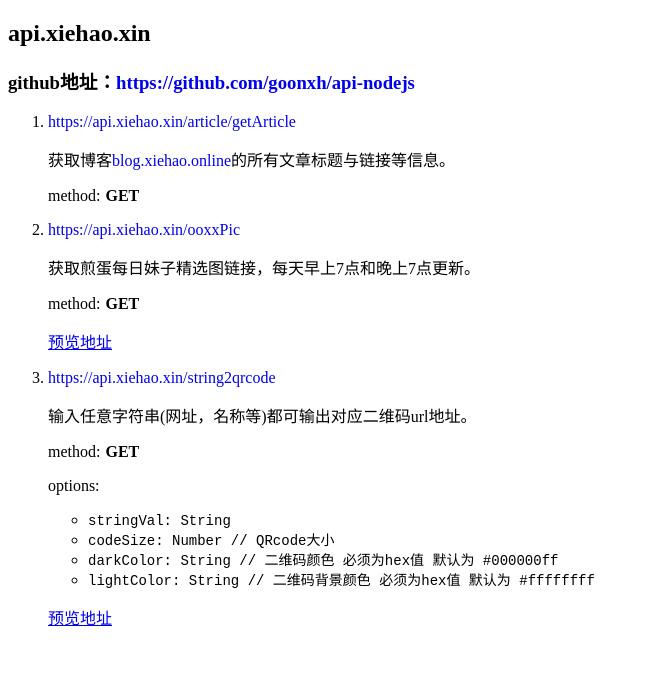
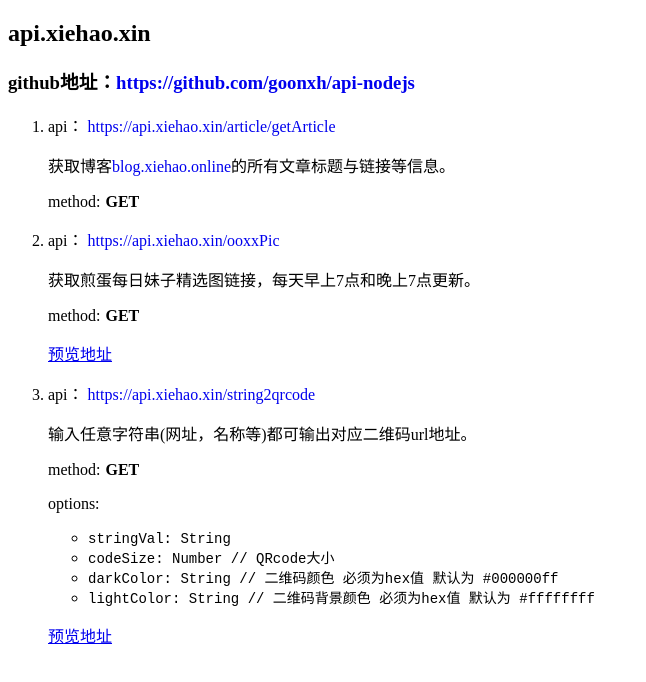
Before and after one commit to goonxh/api-nodejs, a website: page index.html in a window 1280 px wide. Shown: the whole page, without its empty margins (0-646 px from the left). Drawn offline with Linux system fonts and the light colour scheme.

Commit message:
index.html

```diff
--- a/index.html
+++ b/index.html
@@ -20,17 +20,20 @@
 	<h3><span>github地址：<a href="https://github.com/goonxh/api-nodejs" target="_blank">https://github.com/goonxh/api-nodejs</a></span></h3>
 	<ol>
 		<li>
+			<span>api：</span>
 			<a href="https://api.xiehao.xin/article/getArticle">https://api.xiehao.xin/article/getArticle</a>
 			<p>获取博客<a href="http://blog.xiehao.online">blog.xiehao.online</a>的所有文章标题与链接等信息。</p>
 			<p><span>method:</span><span class="method">GET</span></p>
 		</li>
 		<li>
+			<span>api：</span>
 			<a href="https://api.xiehao.xin/ooxxPic" target="_blank">https://api.xiehao.xin/ooxxPic</a>
 			<p>获取煎蛋每日妹子精选图链接，每天早上7点和晚上7点更新。</p>
 			<p><span>method:</span><span class="method">GET</span></p>
 			<p><a href="https://me.xiehao.online/ooxxpic" style="text-decoration: underline;" target="_blank">预览地址</a></p>
 		</li>
 		<li>
+			<span>api：</span>
 			<a href="#">https://api.xiehao.xin/string2qrcode</a>
 			<p>输入任意字符串(网址，名称等)都可输出对应二维码url地址。</p>
 			<p><span>method:</span><span class="method">GET</span></p>
```
